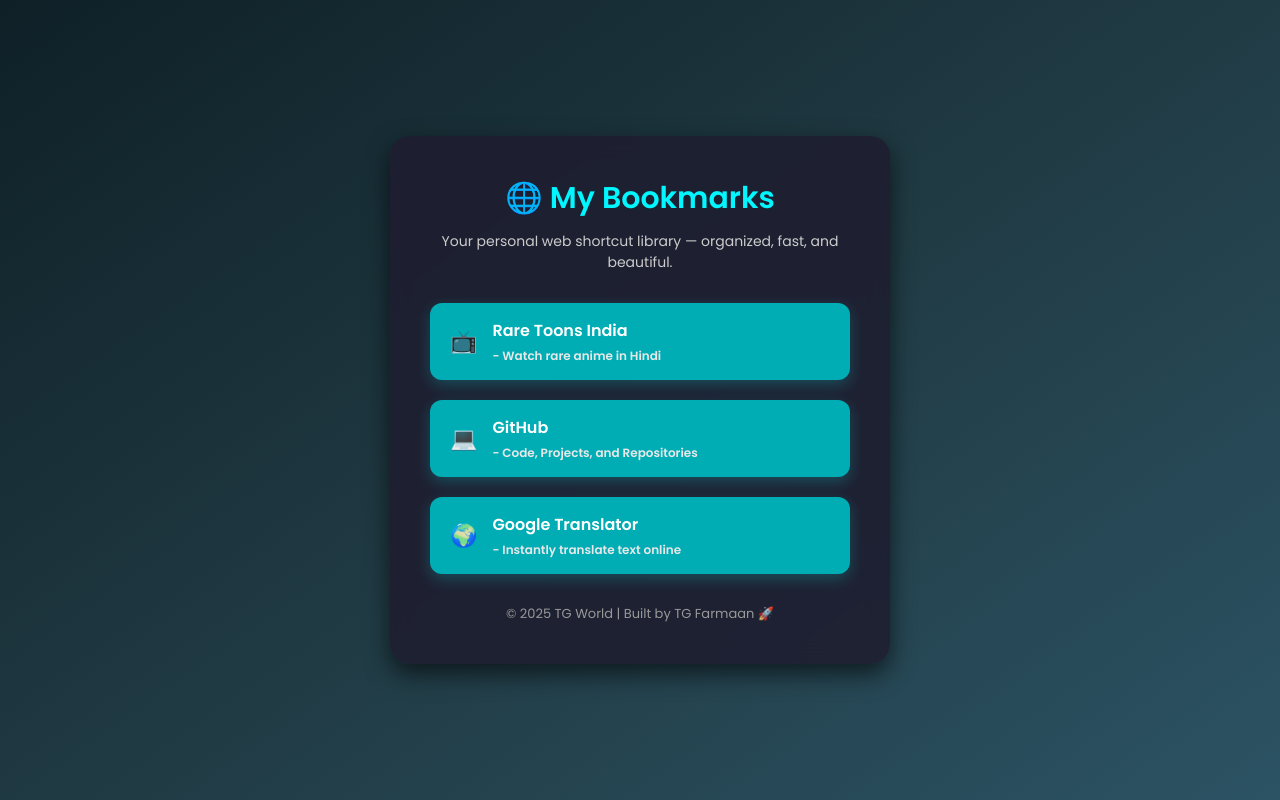
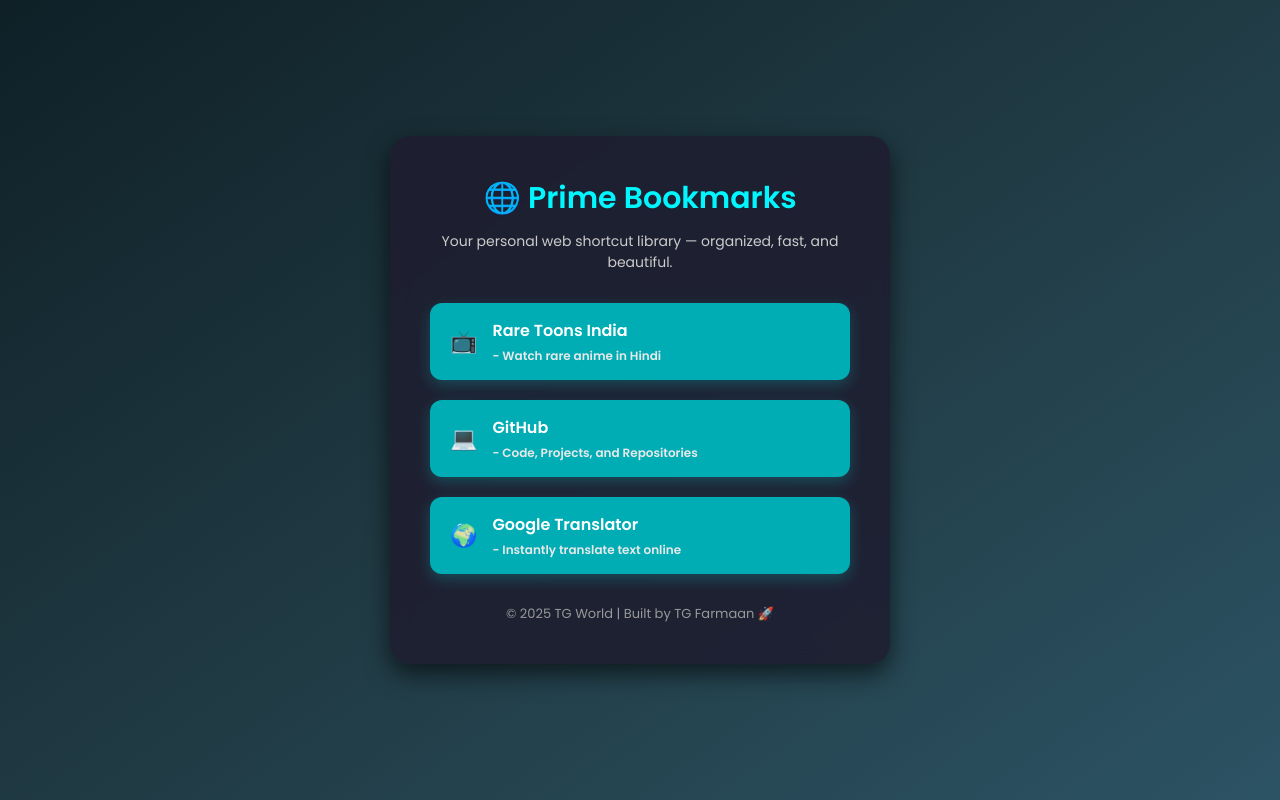
Before and after one commit to mdmahfuz786/TG-Bookmark-, a plain HTML site: page index.html in a window 1280 px wide. Drawn offline with Linux system fonts and the light colour scheme.

Commit message:
Update index.html

```diff
--- a/index.html
+++ b/index.html
@@ -12,7 +12,7 @@
   <div class="container">
 
     <header>
-     <p> <h1>🌐 My Bookmarks</h1></p>
+     <h1>🌐 Prime Bookmarks</h1>
       <p class="tagline">Your personal web shortcut library — organized, fast, and beautiful.</p>
     </header>
 
```
